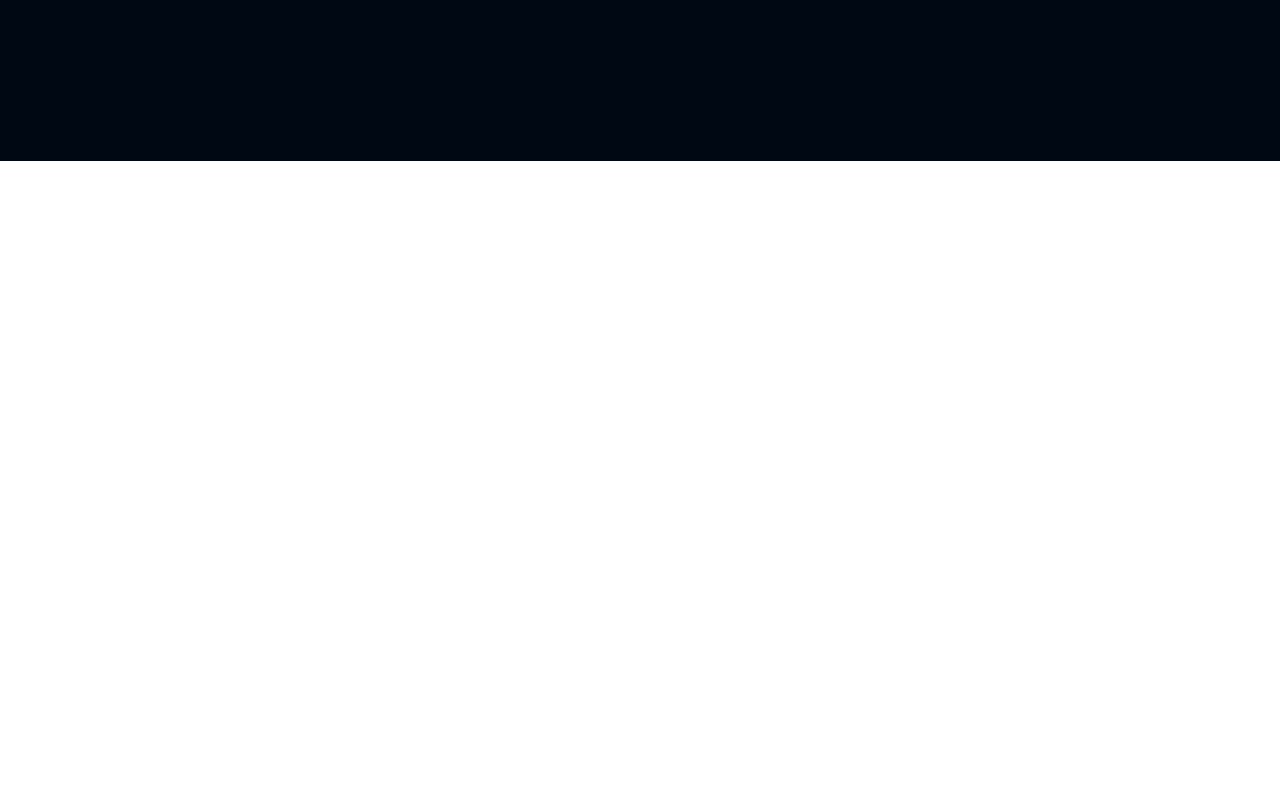
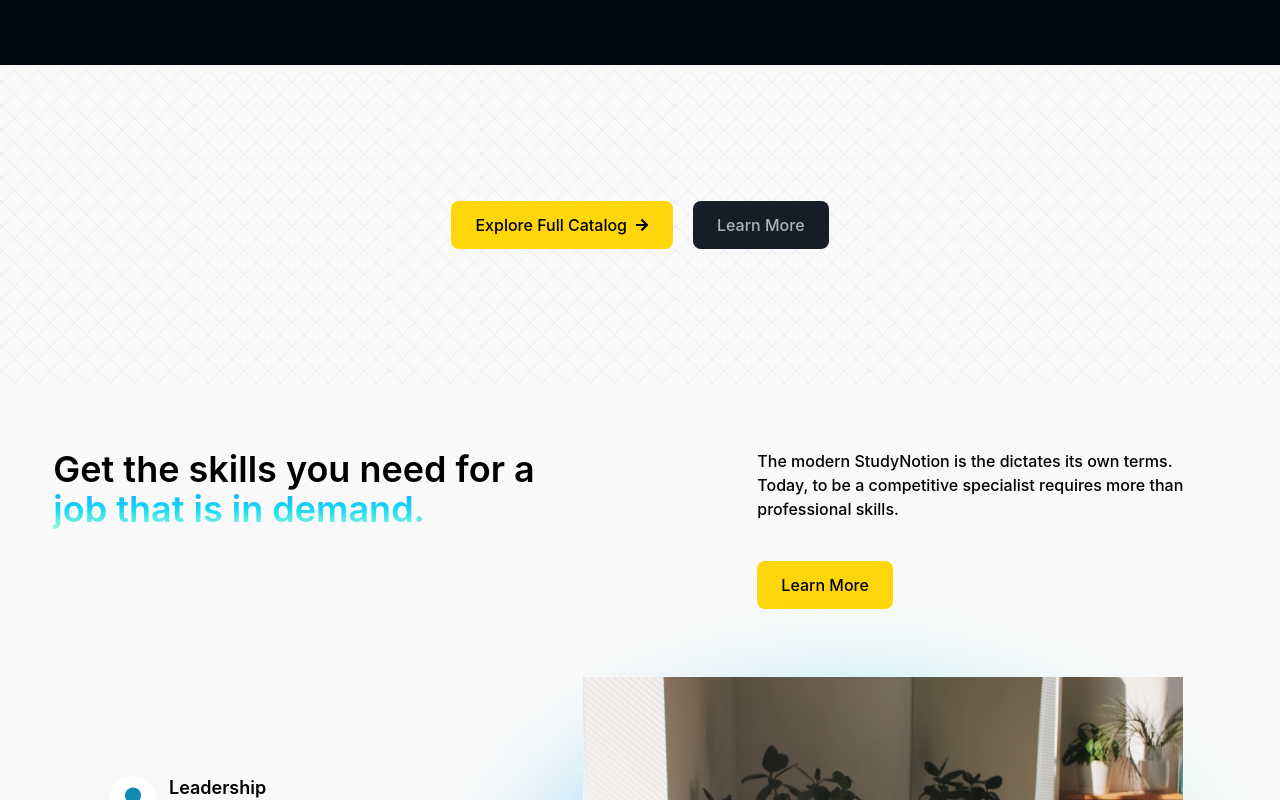
Before and after one commit to officialshahalam/studyNotion, a React (Create React App) app: page / in a window 1280 px wide. Shown: the part 2000-2800 px from the top of the page. Before the commit the page ends 2161 px from the top, so only its background shows below. Built offline with nearby package versions, Linux system fonts and the light colour scheme.

Commit message:
time line section create in home page

```diff
--- a/src/components/core/home/CTAButton.jsx
+++ b/src/components/core/home/CTAButton.jsx
@@ -5,7 +5,7 @@ function CTAButton({children,active,linkTo}) {
   return (
     <NavLink to={linkTo}>
         <button
-            className={`text-center px-6 py-3 rounded-lg text-base font-medium ${active?"bg-yellow-50 text-black" :"bg-richblack-800"} transition-all duration-200 hover:scale-95`}>
+            className={`text-center px-6 py-3 rounded-lg text-base font-medium ${active?"bg-yellow-50 text-black" :"bg-richblack-800 text-richblack-100 "} transition-all duration-200 hover:scale-95`}>
             {children}
         </button>
     </NavLink>
--- /dev/null
+++ b/src/components/core/home/LearningSection.jsx
@@ -0,0 +1,9 @@
+import React from 'react'
+
+function LearningSection() {
+  return (
+    <div>LearningSection</div>
+  )
+}
+
+export default LearningSection;
--- /dev/null
+++ b/src/components/core/home/TimeLineSection.jsx
@@ -0,0 +1,74 @@
+import React from 'react'
+import logo1 from "../../../assets/TimeLineLogo/Logo1.svg"
+import logo2 from "../../../assets/TimeLineLogo/Logo2.svg"
+import logo3 from "../../../assets/TimeLineLogo/Logo3.svg"
+import logo4 from "../../../assets/TimeLineLogo/Logo4.svg"
+import BlueGradient from '../../common/BlueGradient'
+import timelineImage from "../../../assets/Images/TimelineImage.png"
+
+function TimeLineSection() {
+    var timeLine=[
+        {
+            logo: logo1,
+            heading:"Leadership",
+            description:"Fully commited to the success company"
+        },
+        {
+            logo: logo2,
+            heading:"Leadership",
+            description:"Students will always be our top priority"
+        },
+        {
+            logo: logo3,
+            heading:"Flexibility",
+            description:"The ability to switch is an important skills"
+        },
+        {
+            logo: logo4,
+            heading:"Solve the problem",
+            description:"Code your way to a solution"
+        },
+    ]
+  return (
+    <div className='flex justify-between items-center gap-[76px] mt-12'>
+        {/* left */}
+        <div className='flex flex-col gap-4 w-[410px]'>
+            {
+                timeLine.map((element,index)=>{
+                    return (
+                        <div className='flex gap-3 w-full items-center justify-between px-3 py-4' key={index}>
+                            <div className='h-12 w-12 bg-white rounded-full flex items-center justify-center'>
+                                <img src={element.logo}/>
+                            </div>
+                            <div className='flex flex-col gap-1 flex-1'>
+                                <p className='text-lg font-semibold'>{element.heading}</p>
+                                <p className='text-sm font-normal text-richblack-700'>{element.description}</p>
+                            </div>
+                        </div>
+                    );
+                })
+            }
+        </div>
+        {/* right */}
+        <div className='relative w-[600px] min-h-[545px]'>
+            <img src={timelineImage} className='absolute z-10'/>
+            <div className='absolute scale-[2] top-[100px] right-[100px]'>
+                <BlueGradient/>
+            </div>
+            <div className='bg-caribbeangreen-700 w-[500px] flex p-11 absolute bottom-[30px] right-12 z-20'>
+                <div className='flex gap-6 w-1/2 border-r-2 border-caribbeangreen-300'>
+                    <p className='text-4xl font-bold text-white'>10</p>
+                    <p className='text-base capitalize text-caribbeangreen-300 font-light leading-5'>Year <br/> Expirence</p>
+                </div>
+                <div className='flex gap-6 w-1/2'>
+                    <p className='text-4xl font-bold text-white ml-6'>250</p>
+                    <p className='text-base capitalize text-caribbeangreen-300 font-light leading-5'>Types of Courses</p>
+                </div>
+            </div>
+
+        </div>
+    </div>
+  )
+}
+
+export default TimeLineSection
--- a/src/index.css
+++ b/src/index.css
@@ -5,3 +5,7 @@
 html,body{
     overflow-x: hidden;
 }
+
+.home_bg{
+    background: url("../src/assets/Images/bghome.svg");
+}
--- a/src/pages/Home.jsx
+++ b/src/pages/Home.jsx
@@ -6,14 +6,15 @@ import CTAButton from '../components/core/home/CTAButton';
 import Banner from '../assets/Images/banner.mp4'
 import CodeBlocks from '../components/core/home/CodeBlocks';
 import BlueGradient from '../components/common/BlueGradient';
-import OrangeGradient from '../components/common/OrangeGradient';
+import TimeLineSection from '../components/core/home/TimeLineSection';
+import LearningSection from '../components/core/home/LearningSection';
 
 function Home() {
   return (
     // home
     <div className=''>
         {/* section 1 */}
-        <section className='w-full relative bg-richblack-900 pb-24'>
+        <section className='w-full relative bg-richblack-900'>
             {/* width container */}
             <div className='w-11/12 max-w-[1260px] mx-auto flex flex-col items-center justify-cente text-richblack-200'>
 
@@ -114,13 +115,55 @@ function Home() {
                     />
                 </div>
 
-
             </div>
-
         </section>
 
 
         {/* section 2 */}
+        <section className='w-full relative bg-pure-greys-5 pb-24'>
+
+            <div className='home_bg h-[320px]'>
+                <div className='w-11/12 max-w-[1260px] mx-auto h-full'>
+                    <div className='flex items-center h-full justify-center gap-5'>
+                        <CTAButton active={true} linkTo={"/signup"}>
+                           <div className='flex items-center justify-center gap-2 '>
+                                Explore Full Catalog
+                                <FaArrowRight className='text-sm'/>
+                           </div>
+                        </CTAButton>
+                        <CTAButton active={false} linkTo={"/login"}>
+                            Learn More
+                        </CTAButton>
+                    </div>
+                </div>
+            </div>
+            {/* width container */}
+            <div className='w-11/12 max-w-maxContent mx-auto flex flex-col items-center justify-center gap-5'>
+
+                <div className='flex gap-3 mt-16 justify-between'>
+                    {/* left */}
+                    <div className='w-[45%] text-4xl font-semibold'>
+                        Get the skills you need for a
+                        <HighlightText text={"job that is in demand."}/>
+                    </div>
+                    {/* right */}
+                    <div className='w-[40%] flex flex-col gap-10'>
+                        <p className='text-base font-medium'>
+                            The modern StudyNotion is the dictates its own terms. Today, to be a competitive specialist requires more than professional skills.
+                        </p>
+                        <CTAButton active={true} linkTo={"/login"} >
+                            Learn More
+                        </CTAButton>
+                    </div>
+
+                </div>
+
+                <TimeLineSection/>
+
+                <LearningSection/>
+
+            </div>
+        </section>
 
 
         {/* section 3 */}
```
